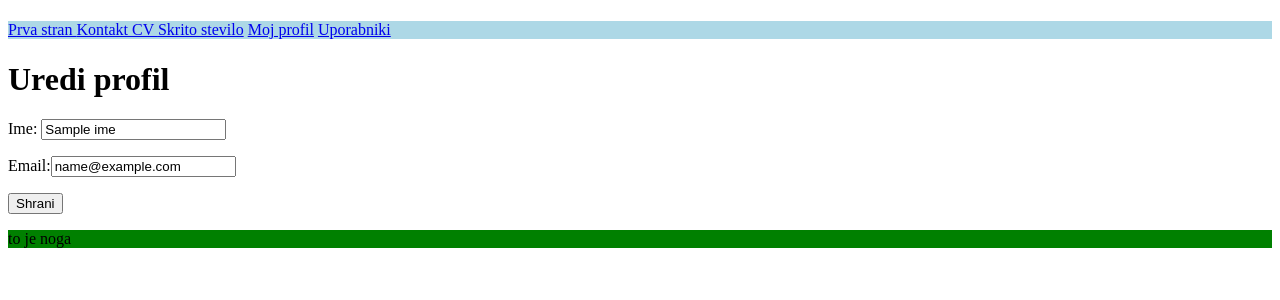
After one commit to tinazaletel/untitled16, a Flask app: template templates/uredi_profil.html in a window 1280 px wide. The commit adds this page. Shown: the top 300 px of the page. Run offline with Flask 2, Linux system fonts and the light colour scheme; the template is opened without the code that fills it: most values are stand-ins (such as "Sample title", 1, 10 or a date in 2020).

Commit message:
dodala prejsnjo lekcijo

```diff
--- a/main.py
+++ b/main.py
@@ -76,6 +76,10 @@ def prijava():
     if not uporabnik:
         uporabnik = Uporabnik(ime=ime, email="", geslo=geslo, sejna_vrednost=sejna_vrednost)
     else:
+
+        if uporabnik.je_blokiran:
+            return "Uporabnik blokiran, prijava ni mogoca"
+
         if geslo == uporabnik.geslo:
                 uporabnik.sejna_vrednost = sejna_vrednost
         else:
@@ -146,6 +150,68 @@ def moj_profil():
     return render_template("profil.html", uporabnik=uporabnik)
 
 
+@app.route("/profil/uredi", methods=["GET", "POST"])
+def uredi_profil():
+    sejna_vrednost = request.cookies.get("sejna_vrednost")
+    uporabnik = db.query(Uporabnik).filter_by(sejna_vrednost=sejna_vrednost).first()
+
+    if not uporabnik:
+        return "Napacna seja"
+
+
+    if request.method == "GET":
+       return render_template("uredi_profil.html", uporabnik=uporabnik)
+    elif request.method == "POST":
+        uporabnik.ime = request.form.get("ime")
+        uporabnik.email = request.form.get("email")
+
+
+        db.add(uporabnik)
+        db.commit()
+
+        return redirect("/profil")
+
+
+@app.route("/profil/izbris", methods=["GET", "POST"])
+def izbrisi_profil():
+    sejna_vrednost = request.cookies.get("sejna_vrednost")
+    uporabnik = db.query(Uporabnik).filter_by(sejna_vrednost=sejna_vrednost).first()
+
+    if not uporabnik:
+        return "Napacna seja"
+
+    if request.method == "GET":
+        return render_template("izbrisi_profil.html")
+    elif request.method == "POST":
+        db.delete(uporabnik)
+        db.commit()
+
+        odgovor = make_response(redirect("/"))
+        odgovor.set_cookie("sejna_vrednost", expires=0)
+        return odgovor
+
+
+@app.route("/uporabniki")
+def uporabniki():
+    users = db.query(Uporabnik).all()
+    return render_template("uporabniki.html", uporabniki= users)
+
+@app.route("/uporabniki/<uporabnik_id>", methods=["GET", "POST"])
+def prikaz_uporabnika(uporabnik_id):
+    uporabnik = db.query(Uporabnik).filter_by(id=uporabnik_id).first()
+
+    if request.method == "POST":
+        blokiran = False
+        if request.form.get("je_blokiran") == "on":
+            blokiran = True
+
+        uporabnik.je_blokiran = blokiran
+        db.add(uporabnik)
+        db.commit()
+
+    return render_template("prikaz_uporabnika.html", uporabnik=uporabnik)
+
+# <uporabnik_id> to je spremenljivka ki bo dadala id stevilo uporabniku
 
 # return redirect("/") odpre novo stran
 if __name__== '__main__':
--- a/modeli.py
+++ b/modeli.py
@@ -14,3 +14,4 @@ class Uporabnik(db.Model):
     email = db.Column (db.String)
     geslo = db.Column(db.String)
     sejna_vrednost = db.Column(db.String)
+    je_blokiran = db.Column(db.Boolean, default=False)
--- a/requirements.txt
+++ b/requirements.txt
@@ -1,3 +1,4 @@
 Flask
 gunicorn
 sqla-wrapper
+requests
--- a/templates/osnova.html
+++ b/templates/osnova.html
@@ -22,7 +22,7 @@
     <a href="cv">CV </a>
     <a href="/skrito-stevilo">Skrito stevilo</a>
     <a href="/profil">Moj profil</a>
-
+    <a href="/uporabniki">Uporabniki</a>
 </div>
 
 <!--tukaj se nahaja html koda podstani -->
--- a/templates/prva_stran.html
+++ b/templates/prva_stran.html
@@ -9,7 +9,7 @@
 {% if ime %}
     <p> Prijavljen si pod imenom {{ ime }}</p>
     <form method="POST" action="/komentar">
-        <input name="vsebina" placeholder="Vpisi komentar">
+        <textarea name="vsebina" placeholder="Vpisi komentar"></textarea>
         <button type="submit">Poslji</button>
     </form>
 
--- /dev/null
+++ b/templates/uredi_profil.html
@@ -0,0 +1,17 @@
+{% extends "osnova.html" %}
+
+<!-- zgornja koda skopira osnovo html template v ta fajl -->
+
+{% block vsebina %}
+
+<H1> Uredi profil</H1>
+<form method="POST" >
+    <p>Ime: <input name="ime" value="{{ uporabnik.ime }}"></p>
+    <p>Email:<input name="email" type="email" value="{{ uporabnik.email }}"></p>
+    <p><button type="submit">Shrani</button></p>
+
+
+</form>
+
+
+{% endblock %}
```
Also changed, not shown: templates/izbrisi_profil.html (added, +15 -0 lines), templates/prikaz_uporabnika.html (+21 -9 lines), templates/uporabniki.html (added, +25 -0 lines).
